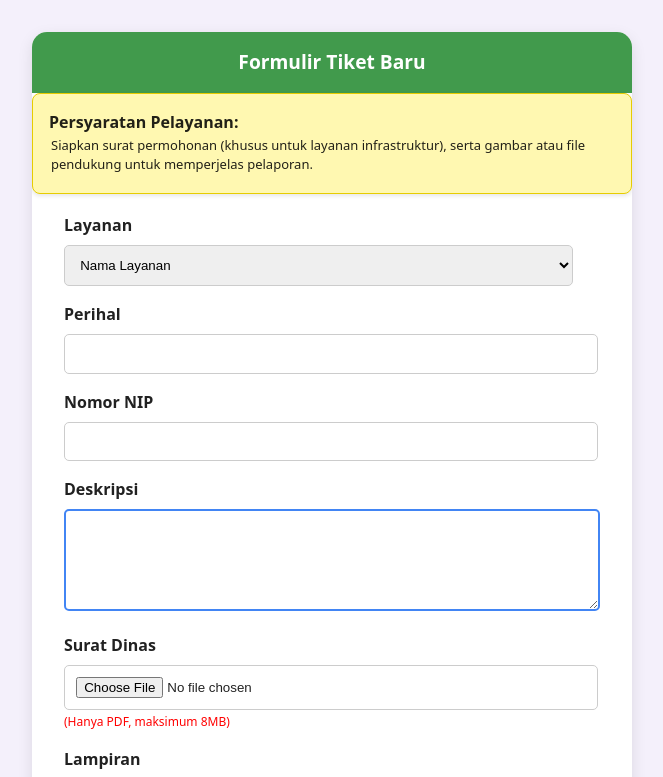
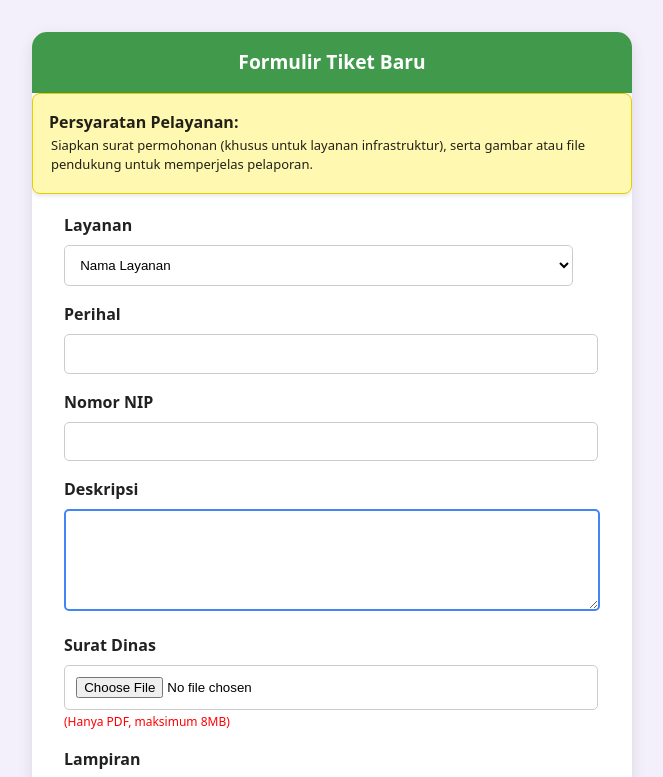
Before and after one commit to Damairf/Service-Desk-3.0, a Vue app in the folder Frontend-Service-Desk/: page /FormulirTikerBaru in a window 1280 px wide. Shown: the top 777 px of the page, without its empty margins (308-971 px from the left). Built offline with nearby package versions, Linux system fonts and the light colour scheme.

Commit message:
memputihkan yang hitam

```diff
--- a/Frontend-Service-Desk/src/views/User/pengajuanPermintaan/halaman-formulir-tiket-baru.vue
+++ b/Frontend-Service-Desk/src/views/User/pengajuanPermintaan/halaman-formulir-tiket-baru.vue
@@ -92,6 +92,11 @@ function handleSubmit() {
 </template>
 
 <style scoped>
+input{
+  background-color: white;
+  color: black;
+}
+
 .form-container {
   background-color: #f4f0fb;
   min-height: 100vh;
@@ -140,6 +145,8 @@ input[type="file"] {
   margin-bottom: 1rem;
   border-radius: 5px;
   border: 1px solid #ccc;
+  background-color: white;
+  color: black;
 }
 
 textarea {
```
